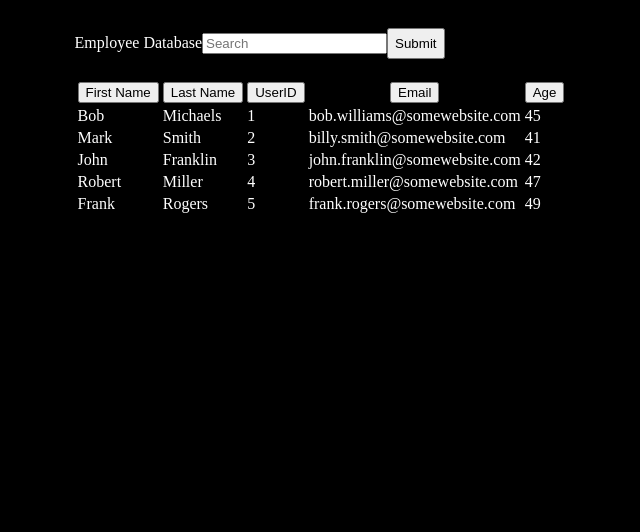
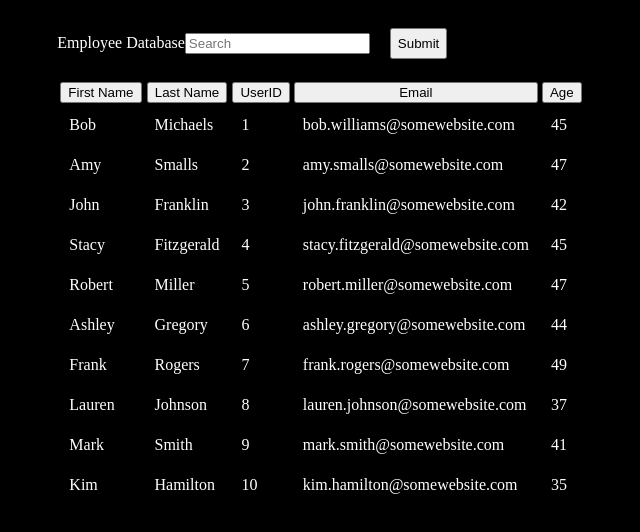
Before and after one commit to chadfromspace/ReactEmployeeTracker, a React (Create React App) app: page / in a window 1280 px wide. Shown: the top 532 px of the page, without its empty margins (319-959 px from the left). Built offline with nearby package versions, Linux system fonts and the light colour scheme; the HTML template or start-up script is replaced by a standard one.

Commit message:
Updated page formatting, added additional default data to db.json, and updated README.md to include a screenshot.

```diff
--- a/src/components/Form/index.js
+++ b/src/components/Form/index.js
@@ -110,7 +110,7 @@ sortEmployeesEmail = () => {
   render() {
     // Notice how each input has a `value`, `name`, and `onChange` prop
     return (
-      <div>
+      <div className="container">
         <nav>
           <div className="navbar-brand">Employee Database</div>
           <form className="form">
@@ -120,7 +120,7 @@ sortEmployeesEmail = () => {
               placeholder="Search"
               value={this.state.input}
             />
-            <button onClick={this.handleFormSubmit}>Submit</button>
+            <button className="searchButton" onClick={this.handleFormSubmit}>Submit</button>
           </form>
         </nav>
          <table>
@@ -129,7 +129,7 @@ sortEmployeesEmail = () => {
             <th><button className="btn btn-dark" onClick={this.sortEmployeesFirstName}>First Name</button></th>
             <th><button className="btn btn-dark" onClick={this.sortEmployeesLastName}>Last Name</button></th>
             <th><button className="btn btn-dark" onClick={this.sortEmployeesID}>UserID</button></th>
-            <th><button className="btn btn-dark" onClick={this.sortEmployeesEmail}>Email</button></th>
+            <th><button className="btn btn-dark emailButton" onClick={this.sortEmployeesEmail}>Email</button></th>
             <th><button className="btn btn-dark" onClick={this.sortEmployeesAge}>Age</button></th>
           </tr>
          </thead>
--- a/src/components/Form/style.css
+++ b/src/components/Form/style.css
@@ -5,8 +5,12 @@ body{
     colot: white;
 }
 
-td {
-    color: white;
+.button{
+    padding: 10px;
+}
+
+.emailButton{
+    width: 100%;
 }
 
 form{
@@ -14,7 +18,6 @@ form{
 }
 
 .form{
-    justify-content: right;
 }
 
 .form input {
@@ -22,6 +25,10 @@ form{
   margin-top: 5px;
   margin-bottom: 5px;
   width: 100%;
+}
+
+.searchButton{
+    margin-left: 20px;
 }
 
 nav{
@@ -34,3 +41,9 @@ nav{
 .navbar-brand{
     justify-content: left;
 }
+
+td{
+    align-text: center;
+    color: white;
+    padding: 10px;
+}
--- a/src/db.json
+++ b/src/db.json
@@ -6,11 +6,11 @@
   "age": "45"
 },
 {
-  "firstName": "Mark",
-  "lastName": "Smith",
+  "firstName": "Amy",
+  "lastName": "Smalls",
   "userID": "2",
-  "email": "billy.smith@somewebsite.com",
-  "age": "41"
+  "email": "amy.smalls@somewebsite.com",
+  "age": "47"
 },
 {
   "firstName": "John",
@@ -20,16 +20,52 @@
   "age": "42"
 },
 {
+  "firstName": "Stacy",
+  "lastName": "Fitzgerald",
+  "userID": "4",
+  "email": "stacy.fitzgerald@somewebsite.com",
+  "age": "45"
+},
+{
   "firstName": "Robert",
   "lastName": "Miller",
-  "userID": "4",
+  "userID": "5",
   "email": "robert.miller@somewebsite.com",
   "age": "47"
 },
 {
+  "firstName": "Ashley",
+  "lastName": "Gregory",
+  "userID": "6",
+  "email": "ashley.gregory@somewebsite.com",
+  "age": "44"
+},
+{
   "firstName": "Frank",
   "lastName": "Rogers",
-  "userID": "5",
+  "userID": "7",
   "email": "frank.rogers@somewebsite.com",
   "age": "49"
+},
+
+{
+  "firstName": "Lauren",
+  "lastName": "Johnson",
+  "userID": "8",
+  "email": "lauren.johnson@somewebsite.com",
+  "age": "37"
+},
+{
+  "firstName": "Mark",
+  "lastName": "Smith",
+  "userID": "9",
+  "email": "mark.smith@somewebsite.com",
+  "age": "41"
+},
+{
+  "firstName": "Kim",
+  "lastName": "Hamilton",
+  "userID": "10",
+  "email": "kim.hamilton@somewebsite.com",
+  "age": "35"
 }]
```
Also changed, not shown: public/assets/img/img.png (added), 1 other file (tests, documents, lock files or other folders).
